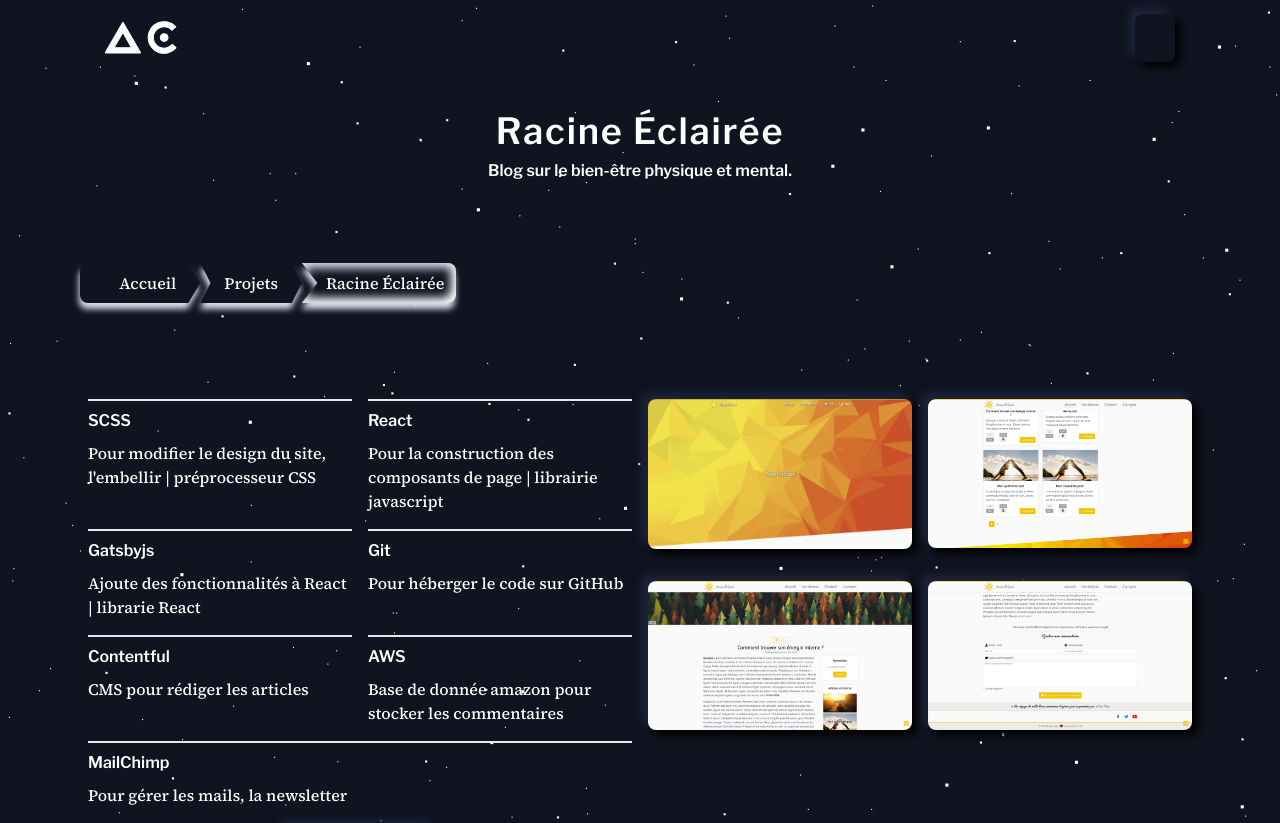
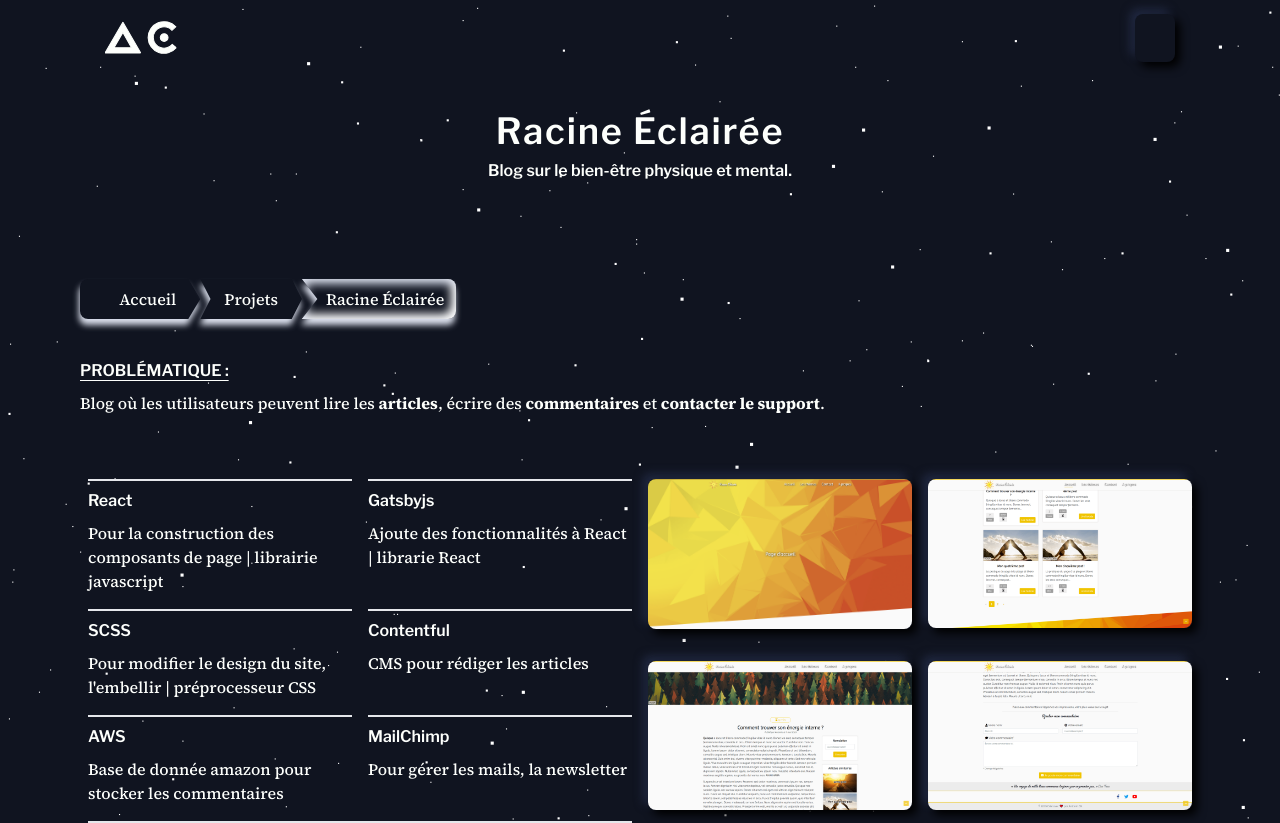
Before and after one commit to Toniin/Portfolio_Antonin, a React (Vite) app: page /projects/1 in a window 1280 px wide. Shown: the top 823 px of the page. Built offline with nearby package versions, Linux system fonts and the light colour scheme; some icons are missing.

Commit message:
Add problematic to project 1

```diff
--- a/src/mockdata/projectsData.json
+++ b/src/mockdata/projectsData.json
@@ -22,10 +22,6 @@
     ],
     "technologies": [
       {
-        "name": "SCSS",
-        "description": "Pour modifier le design du site, l'embellir | préprocesseur CSS"
-      },
-      {
         "name": "React",
         "description": "Pour la construction des composants de page | librairie javascript"
       },
@@ -34,8 +30,8 @@
         "description": "Ajoute des fonctionnalités à React | librarie React"
       },
       {
-        "name": "Git",
-        "description": "Pour héberger le code sur GitHub"
+        "name": "SCSS",
+        "description": "Pour modifier le design du site, l'embellir | préprocesseur CSS"
       },
       {
         "name": "Contentful",
@@ -48,6 +44,10 @@
       {
         "name": "MailChimp",
         "description": "Pour gérer les mails, la newsletter"
+      },
+      {
+        "name": "Git",
+        "description": "Pour héberger le code sur GitHub"
       }
     ],
     "href": "https://racine-eclairee.netlify.app",
--- a/src/pages/ProjectDetails.tsx
+++ b/src/pages/ProjectDetails.tsx
@@ -93,15 +93,28 @@ const ProjectDetails: FunctionComponent = () => {
         </div>
       )}
       <main className="project__page flex flex-col items-center justify-between">
-        <h1 className="text-4xl tracking-wider secondary-color">
-          {project.name}
-        </h1>
-        <h2 className="mt-2 mb-20">{project.description}</h2>
+        <div className="flex flex-col items-center gap-2 mb-24">
+          <h1 className="text-4xl tracking-wider secondary-color">
+            {project.name}
+          </h1>
+          <h2>{project.description}</h2>
+        </div>
 
         <BreadCrumb actualPath={project.name} />
 
-        {/* Les problématiques rencontrées sur chaque projet et les outils pour les surmonter */}
-        <div className="project__page__content flex items-start mt-24">
+        <div className="mt-10 w-full flex flex-col gap-2">
+          <h3 className="underline underline-offset-4">PROBLÉMATIQUE :</h3>
+          {project.name === "Racine Éclairée" && (
+            <p>
+              Blog où les utilisateurs peuvent lire les{" "}
+              <strong>articles</strong>, écrire des{" "}
+              <strong>commentaires</strong> et{" "}
+              <strong>contacter le support</strong>.
+            </p>
+          )}
+        </div>
+
+        <div className="project__page__content flex items-start mt-16">
           <div className="basis-1/2 flex flex-col px-2">
             <ul className="flex justify-evenly gap-4 flex-wrap">
               {project.technologies.map((technologie) => (
```
Also changed, not shown: src/style/css/style-min.css, 1 other file (tests, documents, lock files or other folders).
